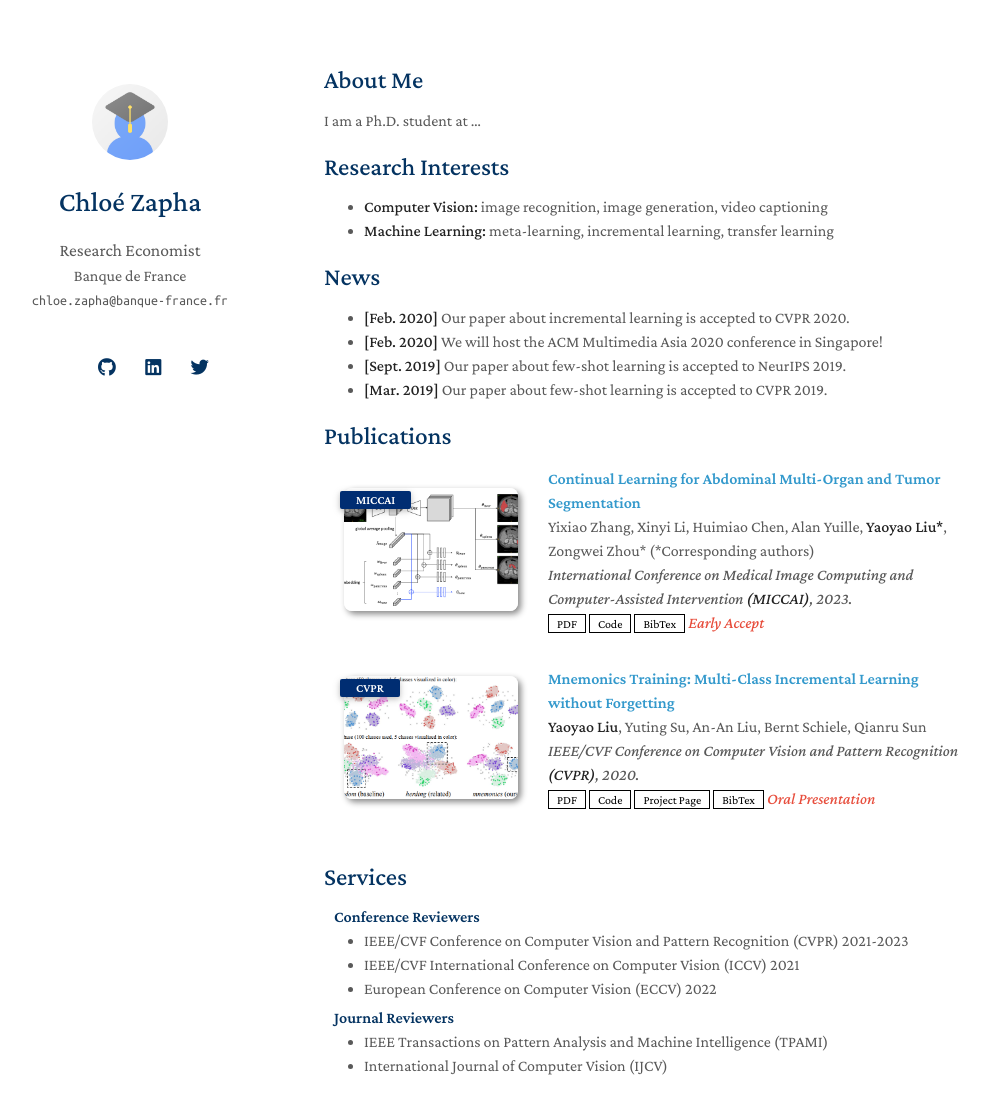
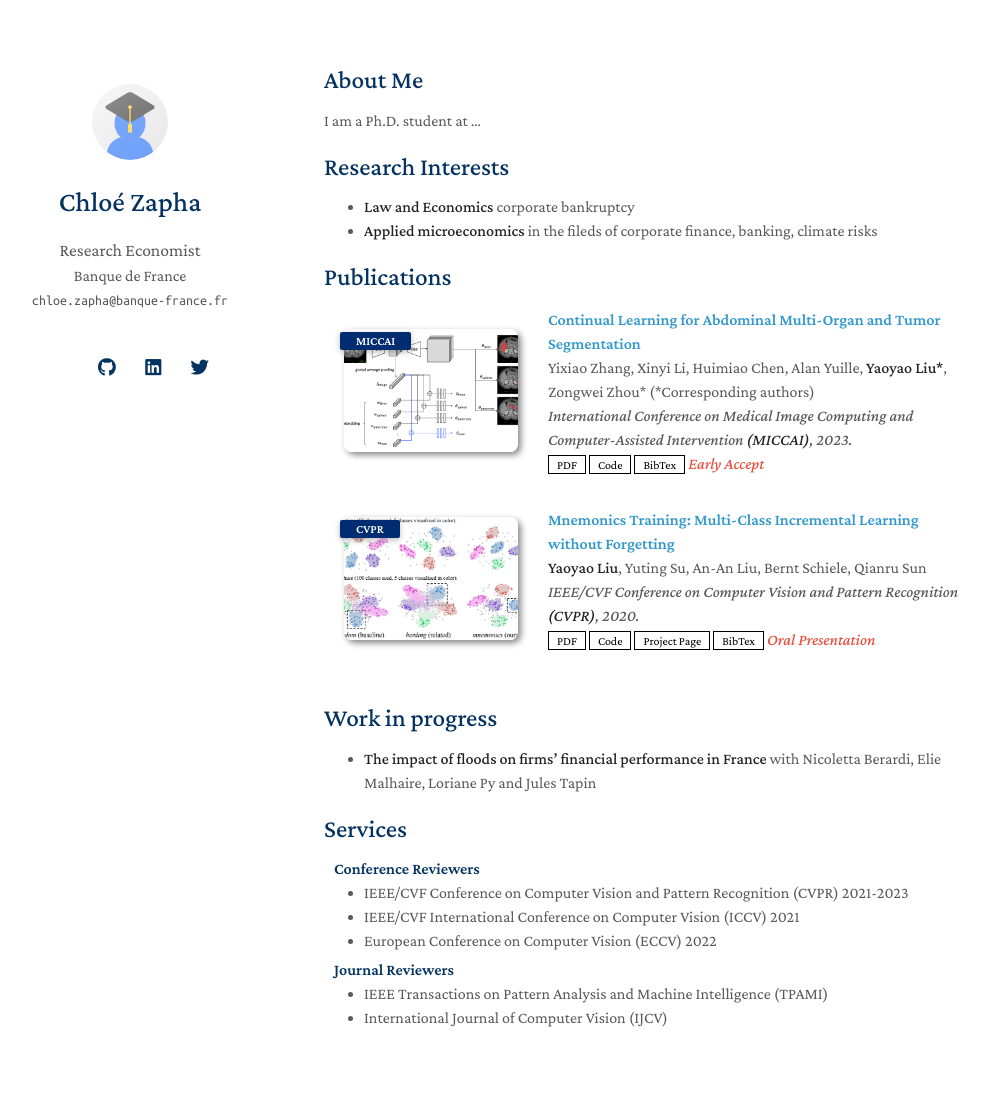
Before and after one commit to czapha/monsite, a Jekyll site: the page built from index.md, in a window 1280 px wide and 1172 px high. Shown: the top 1114 px of the window, without its empty margins (146-1135 px from the left). Built offline with Jekyll 4.4.1, drawn with Linux system fonts in a browser that asks for light colours; nearby versions of some CDN libraries; a style sheet for code colours, icons or effects is not loaded; our own code applies the rules of GitHub Pages for plain Markdown files.

Commit message:
Update index.md

```diff
--- a/index.md
+++ b/index.md
@@ -8,16 +8,13 @@ I am a Ph.D. student at ...
 
 ## Research Interests
 
-- **Computer Vision:** image recognition, image generation, video captioning
-- **Machine Learning:** meta-learning, incremental learning, transfer learning
-
-## News
-
-- **[Feb. 2020]** Our paper about incremental learning is accepted to CVPR 2020.
-- **[Feb. 2020]** We will host the ACM Multimedia Asia 2020 conference in Singapore!
-- **[Sept. 2019]** Our paper about few-shot learning is accepted to NeurIPS 2019.
-- **[Mar. 2019]** Our paper about few-shot learning is accepted to CVPR 2019.
+- **Law and Economics** corporate bankruptcy
+- **Applied microeconomics** in the fileds of corporate finance, banking, climate risks
 
 {% include_relative _includes/publications.md %}
 
+## Work in progress
+
+- **The impact of floods on firms' financial performance in France** with Nicoletta Berardi, Elie Malhaire, Loriane Py and Jules Tapin
+
 {% include_relative _includes/services.md %}
```
